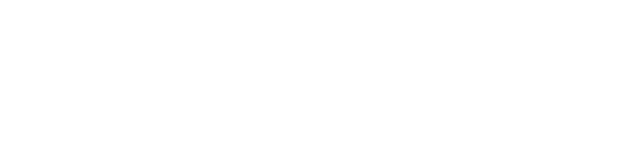
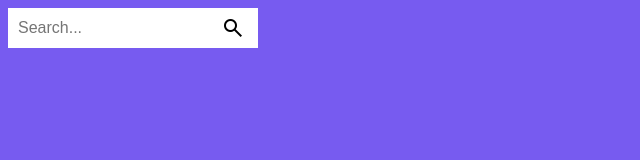
Before and after one commit to acciojob/Interactive-Search-gulu43, a website: page main.html in a window 1280 px wide. Shown: the whole page, without its empty margins (0-640 px from the left). Drawn offline with nearby package versions, Linux system fonts and the light colour scheme.

Commit message:
created a submission

```diff
--- a/main.html
+++ b/main.html
@@ -4,10 +4,18 @@
 
 <head>
 	<link rel="stylesheet" href="styles.css">
+	    <link href="https://fonts.googleapis.com/css2?family=Material+Symbols+Outlined:wght@100&icon_names=favorite,home,search,settings" rel="stylesheet" />
+
 </head>
 
 <body>
 	<!-- the entire body must be written by student -->
+
+    <div class="search">
+        <input type="text" class="input" placeholder="Search...">
+        <button class="btn material-symbols-outlined">search</button>
+    </div>
+
     <script type="text/javascript" src="./script.js">
 </script>
 
--- a/script.js
+++ b/script.js
@@ -1 +1,10 @@
 //your JS code here. If required.
+const search = document.querySelector(".search");
+const input = document.querySelector(".input");
+const button = document.querySelector(".btn");
+
+button.addEventListener('click',function (e) {
+   search.classList.toggle('active');
+   input.classList.toggle('active');
+   input.focus();
+});
--- a/styles.css
+++ b/styles.css
@@ -1 +1,55 @@
 /*  your css code here. If applicable */
+body {
+    background-color: #775bf0;
+    color: black;
+
+}
+
+.search {
+    /* margin-top: 20%;*/
+    /* margin-left: 30%; */
+    display: flex;
+    justify-content: center;
+    align-items: center;
+}
+
+.input {
+    height: 40px;
+    width: 200px;
+    font-size: 16px;
+    padding: 0 10px;
+    box-sizing: border-box;
+    border: none;
+}
+
+.btn {
+    display: flex;
+    align-items: center;
+    justify-content: center;
+
+    height: 40px;
+    width: 50px;
+    font-size: 16px;
+    font-weight: bolder;
+
+    background: #fff;
+    border: 1px solid #ccc;
+    border: none;
+}
+.search {
+    height: 40px;
+    width: 250px
+}
+.search.active {
+    height: 40px;
+    width: 400px;
+}
+.input {
+    height: 40px;
+    width: 200px
+}
+.input.active {
+    height: 40px;
+    width: 350px;
+
+}
```
